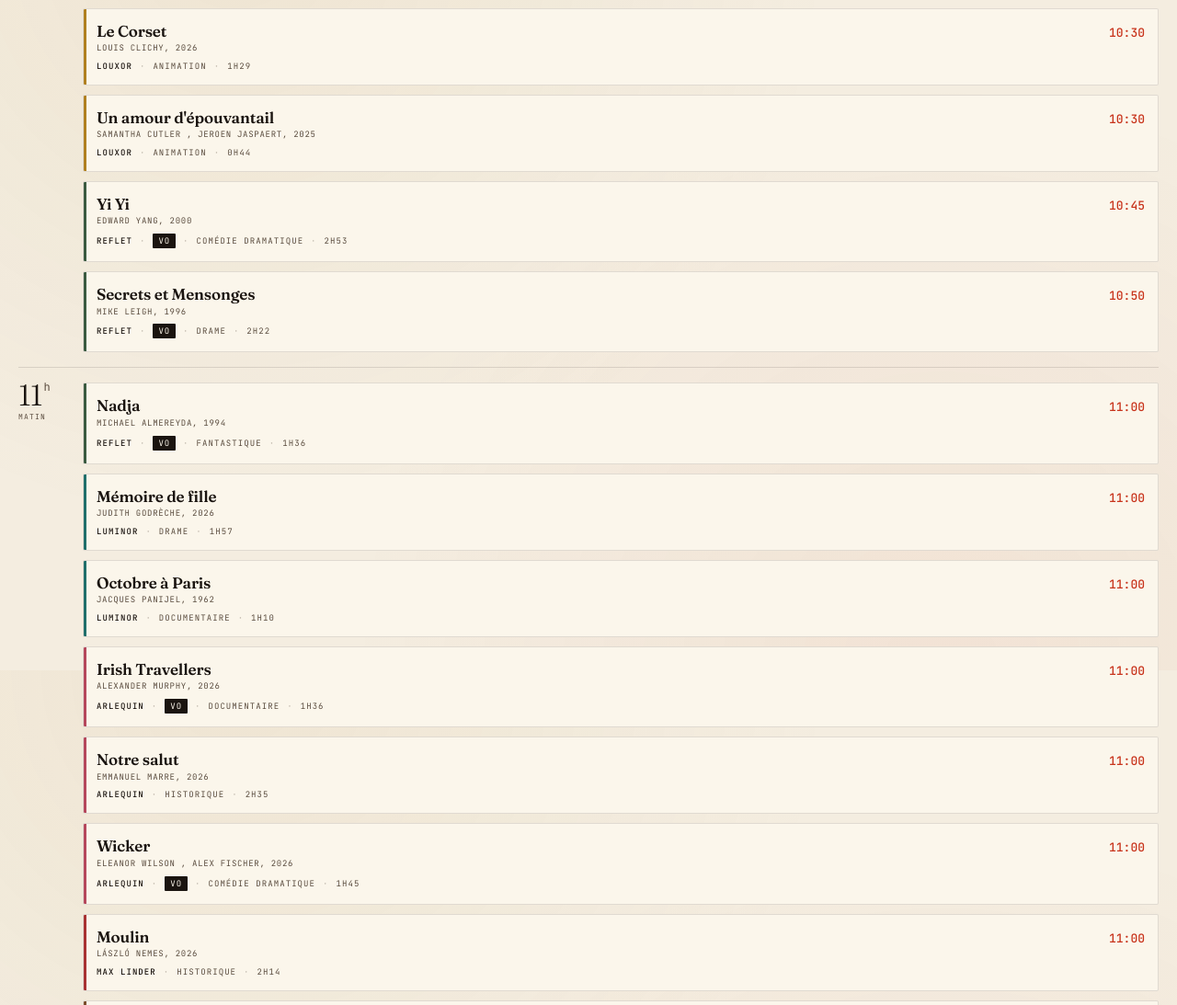
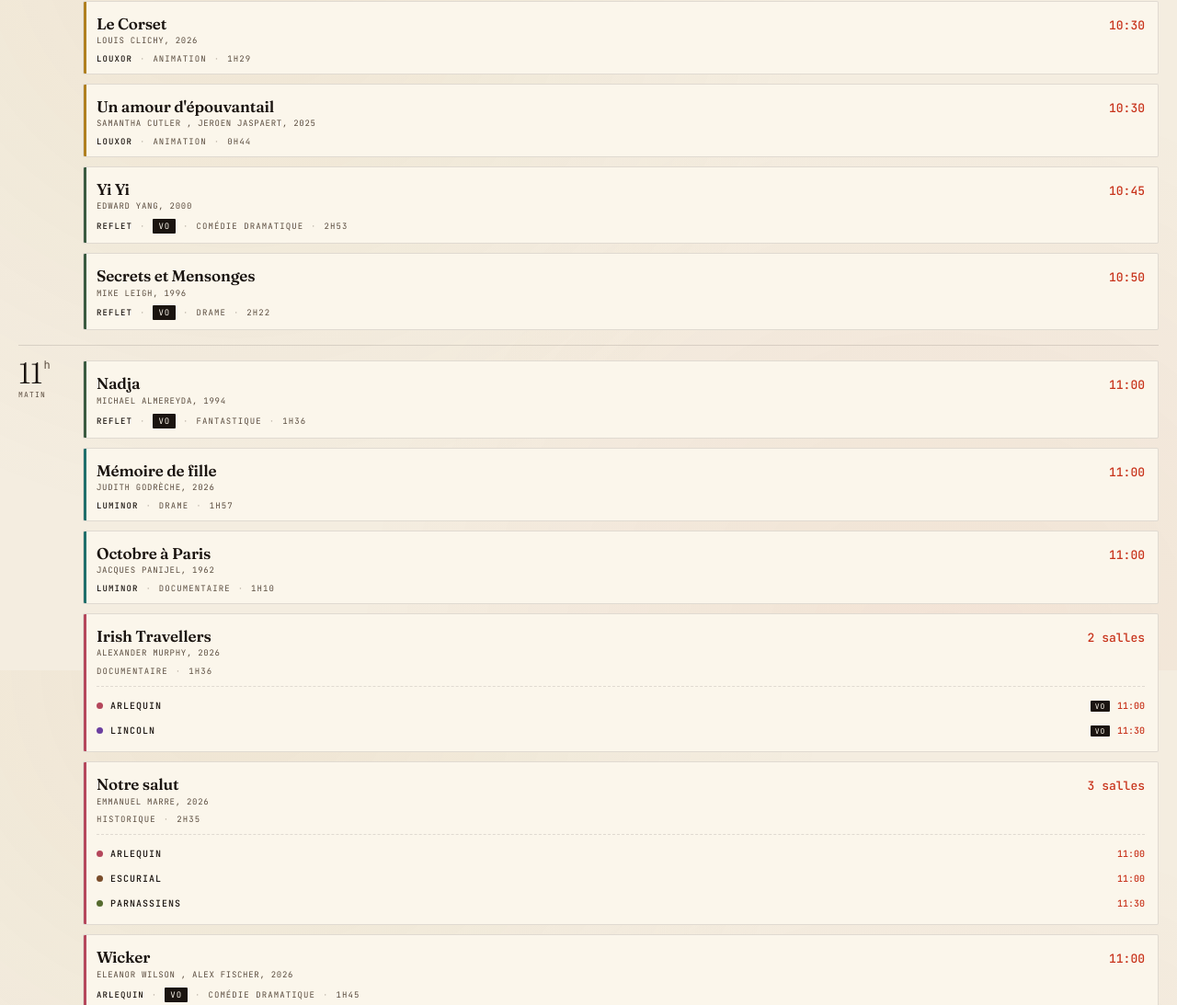
Before and after one commit to transientflaw/progra-cine-quartierlatin, a plain HTML site: page index.html in a window 1280 px wide. Shown: the part 871-1964 px from the top of the page at 92% size. Drawn offline with Linux system fonts and the light colour scheme.

Commit message:
Groupe les séances d'un même film dans une tranche horaire

```diff
--- a/index.html
+++ b/index.html
@@ -435,6 +435,50 @@
     text-anchor: middle; dominant-baseline: central;
   }
   .arr-pin.active .arr-pin-num { fill: var(--ink); }
+
+  /* Carte groupée par film : liste des cinémas qui le passent à cette heure */
+  .screening.grouped { padding-bottom: 10px; }
+  .screening .cinema-list {
+    margin-top: 10px; border-top: 1px dashed var(--line); padding-top: 8px;
+    display: flex; flex-direction: column; gap: 2px;
+  }
+  .screening .cinema-line {
+    display: flex; align-items: center; justify-content: space-between; gap: 10px;
+    padding: 6px 8px; margin: 0 -8px; border-radius: 2px;
+    cursor: pointer; transition: background 0.15s;
+  }
+  .screening .cinema-line:hover { background: rgba(26, 20, 16, 0.04); }
+  .screening .cinema-line:active { background: rgba(26, 20, 16, 0.08); }
+  .screening .cinema-line .c-left {
+    display: flex; align-items: center; gap: 8px; min-width: 0; flex: 1;
+  }
+  .screening .cinema-line .c-dot {
+    width: 7px; height: 7px; border-radius: 50%; flex-shrink: 0;
+    background: var(--cinema-color, var(--accent));
+  }
+  .screening .cinema-line .c-name {
+    font-family: 'JetBrains Mono', monospace; font-size: 10px;
+    text-transform: uppercase; letter-spacing: 0.1em;
+    color: var(--ink); font-weight: 500;
+    white-space: nowrap; overflow: hidden; text-overflow: ellipsis;
+  }
+  .screening .cinema-line .c-right {
+    display: flex; align-items: center; gap: 8px; flex-shrink: 0;
+    font-family: 'JetBrains Mono', monospace; font-size: 10px;
+  }
+  .screening .cinema-line .c-dist {
+    color: var(--gold); font-size: 9px; letter-spacing: 0.04em;
+    font-variant-numeric: tabular-nums;
+  }
+  .screening .cinema-line .c-lang {
+    background: var(--ink); color: var(--paper);
+    padding: 1px 5px; border-radius: 1px; letter-spacing: 0.1em;
+    font-size: 8px;
+  }
+  .screening .cinema-line .c-time {
+    color: var(--accent); font-weight: 500;
+    font-variant-numeric: tabular-nums;
+  }
 </style>
 </head>
 <body>
@@ -829,31 +873,105 @@ function renderTimeline(screenings) {
       </div>
       <div class="screenings"></div>`;
     const sc = block.querySelector('.screenings');
+    // Regrouper les séances de cette heure par titre+année de film
+    const filmGroups = {};
     byHour[hour].forEach(s => {
-      const cinema = cinemaMap[s.cinema_id];
+      const key = (s.title || '').trim().toLowerCase() + '|' + (s.year || '');
+      if (!filmGroups[key]) filmGroups[key] = { sample: s, screenings: [] };
+      filmGroups[key].screenings.push(s);
+    });
+    // Pour l'ordre d'affichage, garder la 1re apparition dans byHour[hour]
+    const groupOrder = [];
+    byHour[hour].forEach(s => {
+      const key = (s.title || '').trim().toLowerCase() + '|' + (s.year || '');
+      if (!groupOrder.includes(key)) groupOrder.push(key);
+    });
+    groupOrder.forEach(key => {
+      const grp = filmGroups[key];
+      const s = grp.sample;
+      // Trier les séances du groupe : par proximité si géoloc, sinon par minute
+      if (state.proximityMode && state.userLoc) {
+        grp.screenings.sort((a, b) => (a._dist ?? 0) - (b._dist ?? 0));
+      } else {
+        grp.screenings.sort((a, b) => a.minute - b.minute);
+      }
+      const firstCinema = cinemaMap[grp.screenings[0].cinema_id];
       const screening = document.createElement('div');
-      screening.className = 'screening';
-      screening.style.setProperty('--cinema-color', cinema.color);
-      const distStr = (state.proximityMode && s._dist != null)
-        ? `<span class="sep">·</span><span class="dist">${s._dist < 1 ? Math.round(s._dist*1000) + ' m' : s._dist.toFixed(1) + ' km'}</span>`
-        : '';
-      const durStr = s.duration ? `<span class="sep">·</span><span>${s.duration}</span>` : '';
-      const langStr = s.lang ? `<span class="sep">·</span><span class="lang">${s.lang}</span>` : '';
+      screening.className = 'screening grouped';
+      screening.style.setProperty('--cinema-color', firstCinema.color);
       const credits = [s.director, s.year].filter(Boolean).join(', ');
       const creditsStr = credits ? `<div class="credits">${escapeHtml(credits)}</div>` : '';
+      // Badge heure : si une seule séance, l'heure exacte ; sinon on affiche "+N"
+      const timeBadge = grp.screenings.length === 1
+        ? `${String(s.hour).padStart(2,'0')}:${String(grp.screenings[0].minute).padStart(2,'0')}`
+        : `${grp.screenings.length} salles`;
+      const durStr = s.duration ? `<span class="sep">·</span><span>${s.duration}</span>` : '';
+      const langTopStr = (grp.screenings.length === 1 && s.lang)
+        ? `<span class="sep">·</span><span class="lang">${s.lang}</span>` : '';
+      // Si une seule séance, pas besoin de liste détaillée en bas
+      let listHtml = '';
+      if (grp.screenings.length === 1) {
+        const distStr = (state.proximityMode && grp.screenings[0]._dist != null)
+          ? `<span class="sep">·</span><span class="dist">${grp.screenings[0]._dist < 1 ? Math.round(grp.screenings[0]._dist*1000) + ' m' : grp.screenings[0]._dist.toFixed(1) + ' km'}</span>`
+          : '';
+        listHtml = `
+          <div class="meta-row">
+            <span class="cinema">${firstCinema.short}</span>
+            ${langTopStr}
+            ${s.genre ? `<span class="sep">·</span><span>${s.genre}</span>` : ''}
+            ${durStr}
+            ${distStr}
+          </div>`;
+      } else {
+        // Liste détaillée : une ligne par cinéma avec son heure précise
+        const linesHtml = grp.screenings.map(ss => {
+          const cin = cinemaMap[ss.cinema_id];
+          const distHtml = (state.proximityMode && ss._dist != null)
+            ? `<span class="c-dist">${ss._dist < 1 ? Math.round(ss._dist*1000) + ' m' : ss._dist.toFixed(1) + ' km'}</span>`
+            : '';
+          const langHtml = ss.lang ? `<span class="c-lang">${ss.lang}</span>` : '';
+          return `<div class="cinema-line" data-cid="${ss.cinema_id}" data-h="${ss.hour}" data-m="${ss.minute}">
+            <div class="c-left">
+              <span class="c-dot" style="background:${cin.color}"></span>
+              <span class="c-name">${escapeHtml(cin.short)}</span>
+            </div>
+            <div class="c-right">
+              ${distHtml}
+              ${langHtml}
+              <span class="c-time">${String(ss.hour).padStart(2,'0')}:${String(ss.minute).padStart(2,'0')}</span>
+            </div>
+          </div>`;
+        }).join('');
+        listHtml = `
+          <div class="meta-row">
+            ${s.genre ? `<span>${s.genre}</span>` : ''}
+            ${durStr}
+          </div>
+          <div class="cinema-list">${linesHtml}</div>`;
+      }
       screening.innerHTML = `
         <div class="head">
           <div class="title">${escapeHtml(s.title)}${creditsStr}</div>
-          <div class="time-badge">${String(s.hour).padStart(2,'0')}:${String(s.minute).padStart(2,'0')}</div>
+          <div class="time-badge">${timeBadge}</div>
         </div>
-        <div class="meta-row">
-          <span class="cinema">${cinema.short}</span>
-          ${langStr}
-          ${s.genre ? `<span class="sep">·</span><span>${s.genre}</span>` : ''}
-          ${durStr}
-          ${distStr}
-        </div>`;
-      screening.onclick = () => openModal(s, cinema);
+        ${listHtml}`;
+      // Clic sur la carte : si une seule séance, ouvrir sa modale ;
+      // sinon le clic sur le titre ouvre celle du premier cinéma.
+      if (grp.screenings.length === 1) {
+        screening.onclick = () => openModal(s, firstCinema);
+      } else {
+        screening.querySelector('.head').onclick = () =>
+          openModal(grp.screenings[0], firstCinema);
+        // Chaque ligne cinéma ouvre sa propre modale
+        screening.querySelectorAll('.cinema-line').forEach(el => {
+          el.onclick = (e) => {
+            e.stopPropagation();
+            const cid = el.dataset.cid;
+            const target = grp.screenings.find(x => x.cinema_id === cid);
+            if (target) openModal(target, cinemaMap[cid]);
+          };
+        });
+      }
       sc.appendChild(screening);
     });
     timeline.appendChild(block);
```
